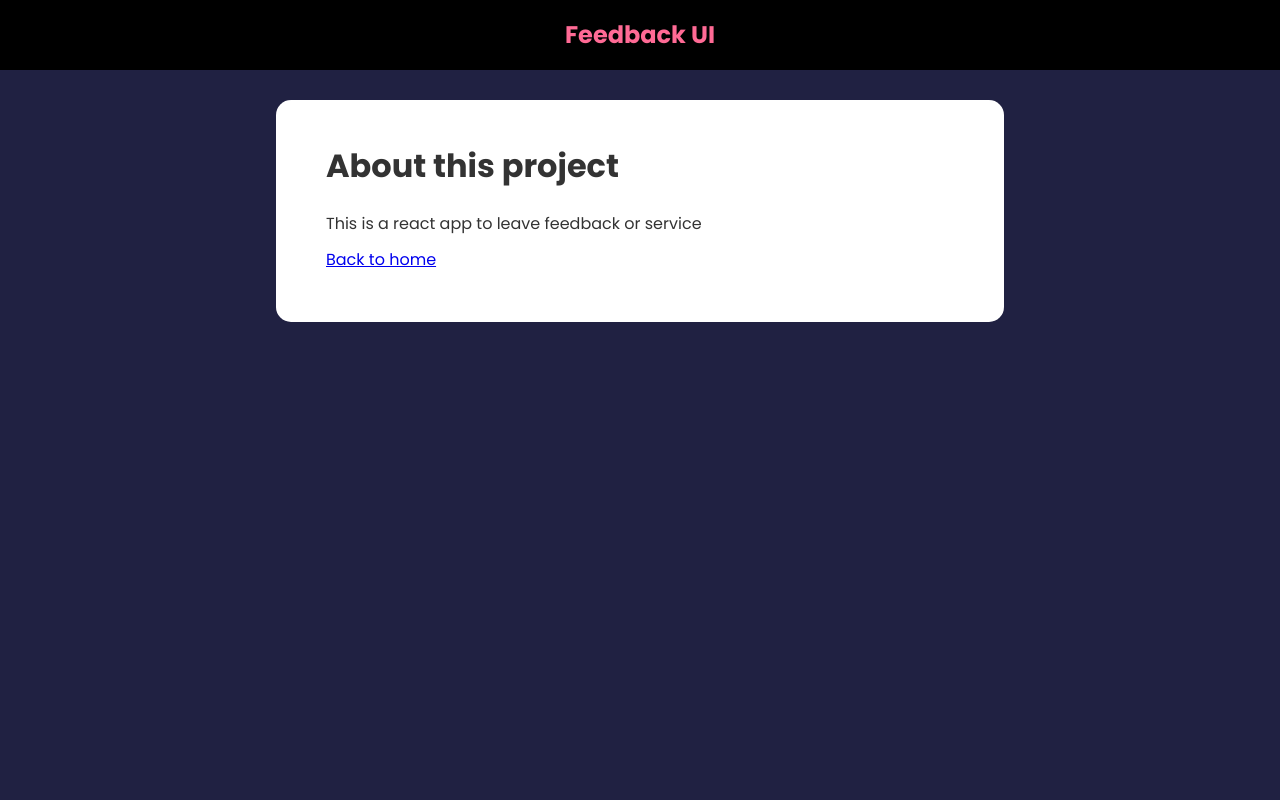
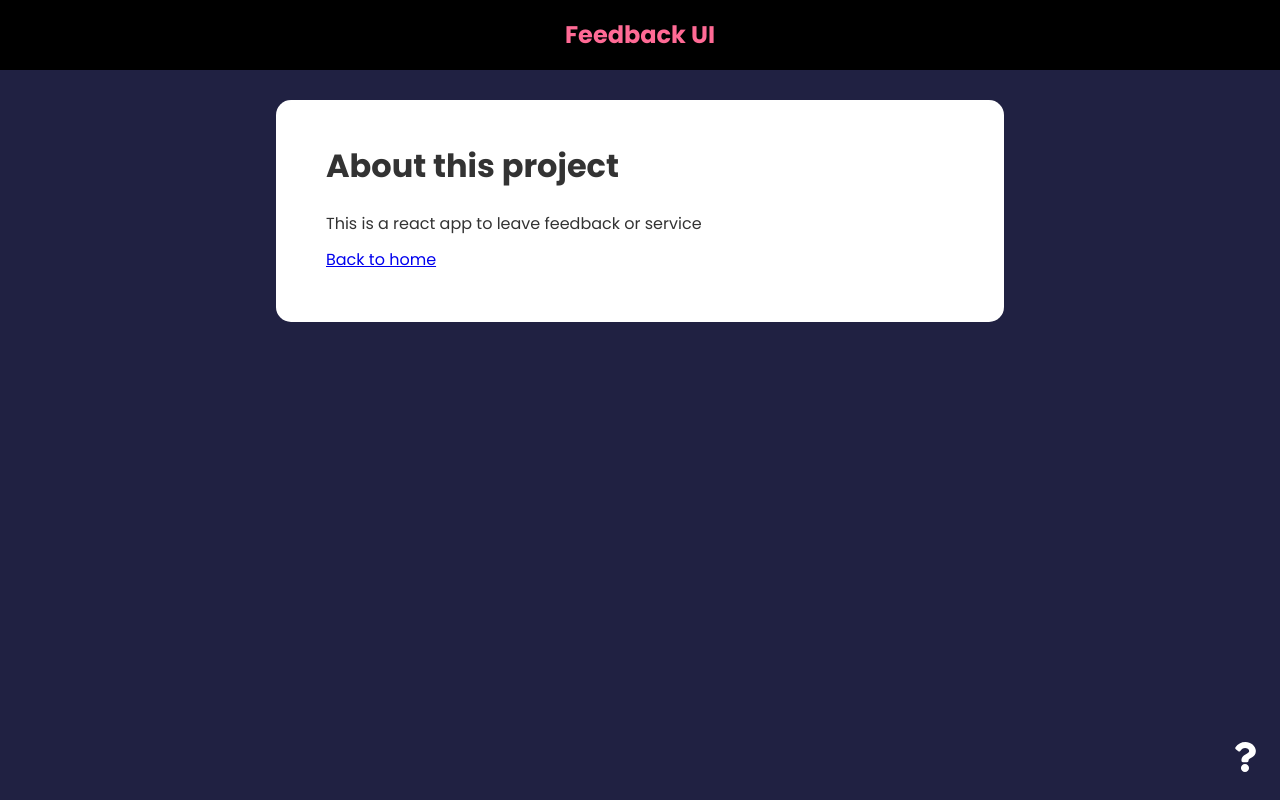
Before and after one commit to Shamoleambo/react-front-to-back, a React (Create React App) app in the folder feedback-app/: page /about in a window 1280 px wide. Built offline with nearby package versions, Linux system fonts and the light colour scheme.

Commit message:
using Link tag

```diff
--- a/feedback-app/src/App.js
+++ b/feedback-app/src/App.js
@@ -8,6 +8,7 @@
 import FeedbackStats from "./components/FeedbackStats";
 import FeedbackForm from "./components/FeedbackForm";
 import AboutPage from "./pages/AboutPage";
+import AboutIconLink from "./components/AboutIconLink";
 
 function App() {
   const [feedback, setFeedback] = useState(FeedbackData);
@@ -44,6 +45,7 @@
           ></Route>
           <Route path="/about" element={<AboutPage />} />
         </Routes>
+        <AboutIconLink />
       </div>
     </Router>
   );
--- /dev/null
+++ b/feedback-app/src/components/AboutIconLink.jsx
@@ -0,0 +1,14 @@
+import { FaQuestion } from "react-icons/fa";
+import { Link } from "react-router-dom";
+
+function AboutIconLink() {
+  return (
+    <div className="about-link">
+      <Link to="/about">
+        <FaQuestion size={30} />
+      </Link>
+    </div>
+  );
+}
+
+export default AboutIconLink;
--- a/feedback-app/src/pages/AboutPage.jsx
+++ b/feedback-app/src/pages/AboutPage.jsx
@@ -1,3 +1,4 @@
+import { Link } from "react-router-dom";
 import Card from "../components/shared/Card";
 
 function AboutPage() {
@@ -8,7 +9,7 @@
         <p>This is a react app to leave feedback or service</p>
 
         <p>
-          <a href="/">Back to home</a>
+          <Link to="/">Back to home</Link>
         </p>
       </div>
     </Card>
```
